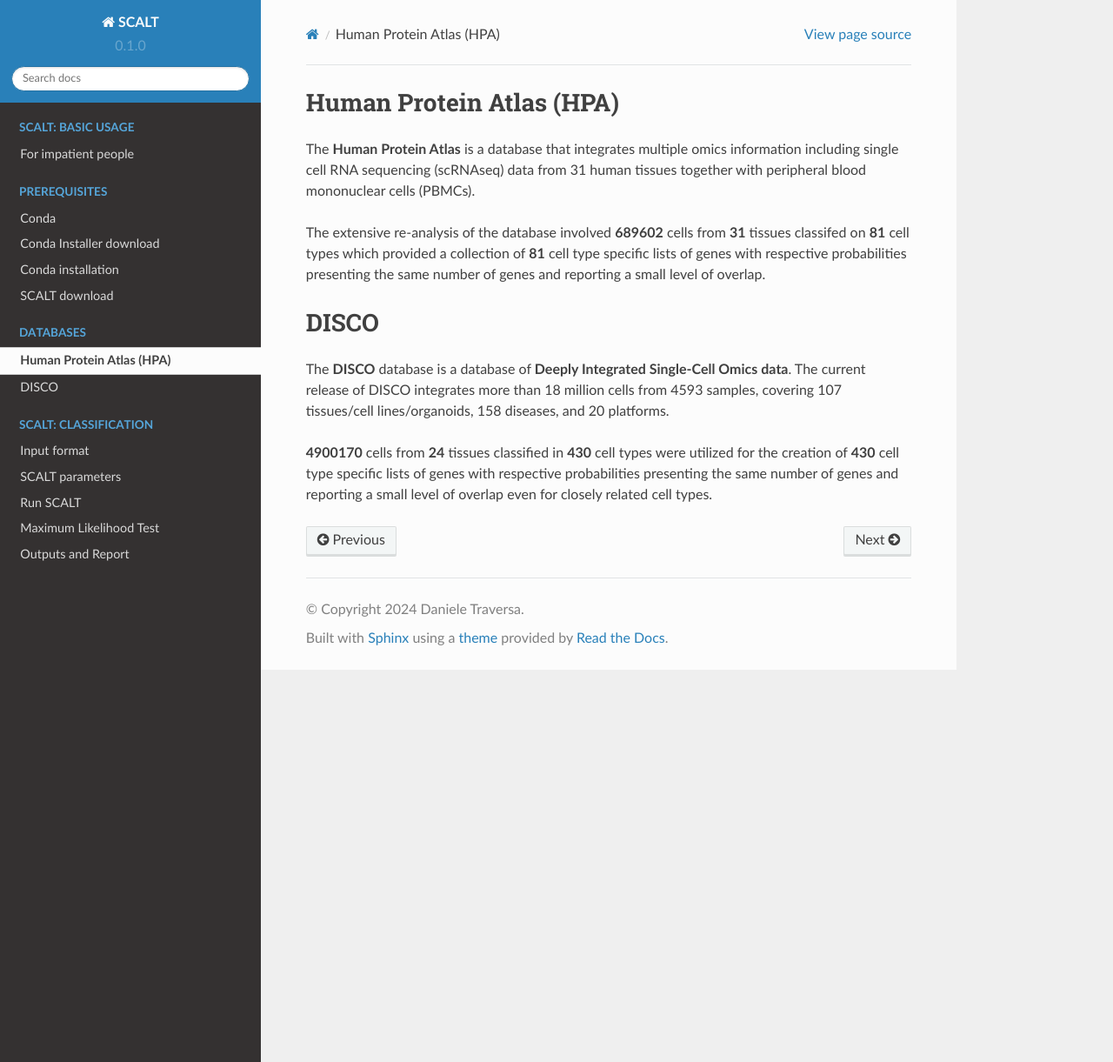
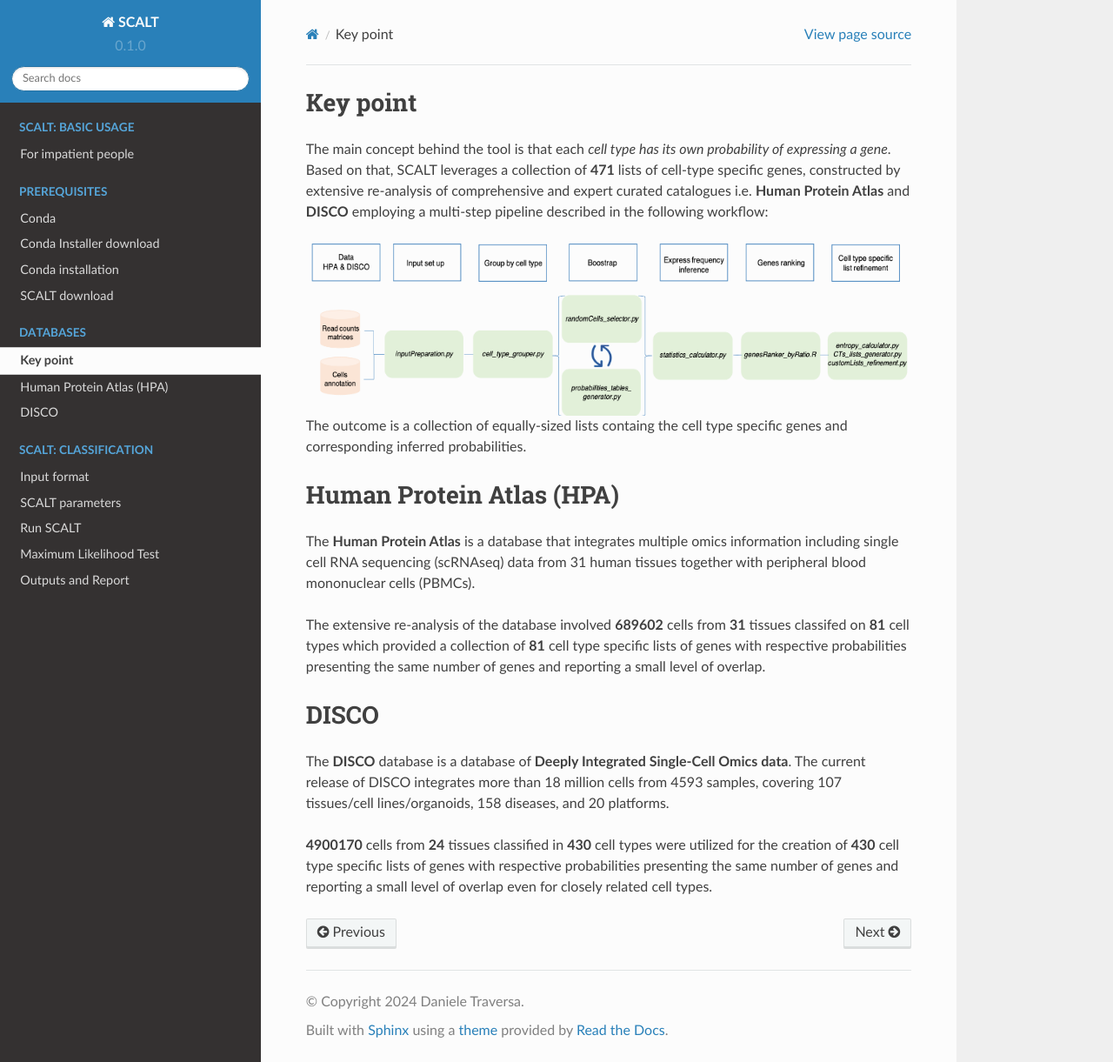
Before and after one commit to danitrave/CapitalCitiesGame, a Sphinx documentation site: the page built from docs/source/databases.rst, in a window 1280 px wide and 1221 px high. Shown: the whole window at 87% size. Built offline with Sphinx 7.4.7 and the Read the Docs theme 2.0.0, drawn with Linux system fonts in a browser that asks for light colours.

Commit message:
Update databases.rst

```diff
--- a/docs/source/databases.rst
+++ b/docs/source/databases.rst
@@ -1,3 +1,15 @@
+Key point
+=========
+
+The main concept behind the tool is that each *cell type has its own probability of expressing a gene*.
+Based on that, SCALT leverages a collection of **471** lists of cell-type specific genes, constructed by extensive re-analysis of comprehensive and expert curated catalogues i.e. **Human Protein Atlas** and **DISCO** employing a multi-step pipeline described in the following workflow:
+
+.. figure:: pictures/scalt_cts_workflow.png
+   :align: center
+   :scale: 40%
+
+The outcome is a collection of equally-sized lists containg the cell type specific genes and corresponding inferred probabilities.
+
 Human Protein Atlas (HPA)
 =========================
 
```
